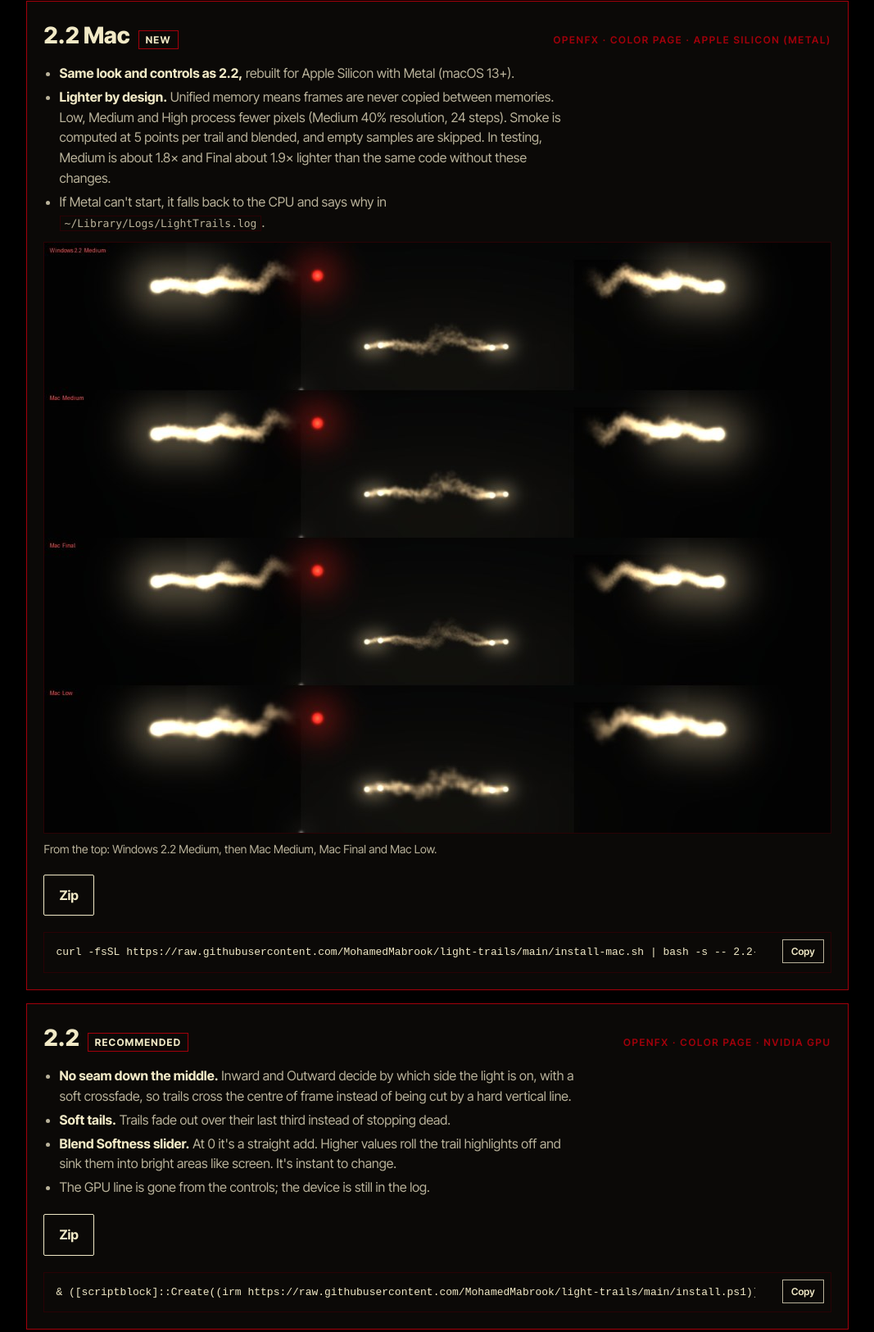
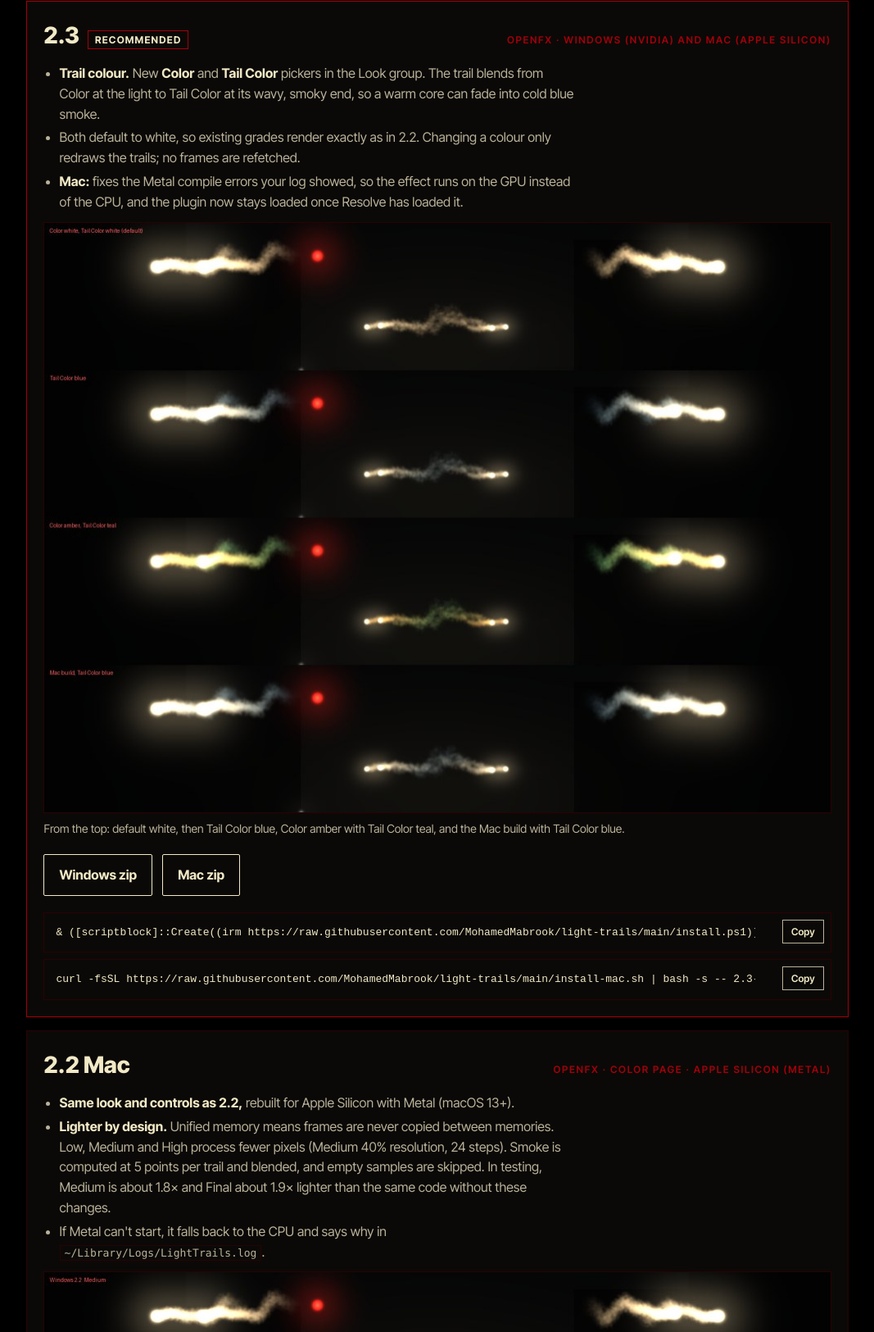
Before and after one commit to MohamedMabrook/light-trails, a plain HTML site: page index.html in a window 1280 px wide. Shown: the part 1963-3588 px from the top of the page at 82% size, without its empty margins (106-1173 px from the left). Drawn offline with Linux system fonts and the light colour scheme.

Commit message:
Add 2.3 (Windows + Mac): Color and Tail Color trail tints
- Look group: Color (core) and Tail Color (smoky end); the trail blends
  between them along its length, in both the static streak and Follow
  Motion paths. Default white renders bit-identically to 2.2.
- Colour changes redraw the trails only (cache keys include them).
- Mac 2.3 includes the Metal address-space fixes and the RTLD_NODELETE
  pin; lt-loadtest supports colour params.
- versions.json / versions-mac.txt: 2.3 is now recommended.

Co-Authored-By: Claude Opus 5.5 <noreply@anthropic.com>
Claude-Session: https://claude.ai/code/session_01MyTMwNPDxLGrY4wxjQizKu

```diff
--- a/index.html
+++ b/index.html
@@ -104,7 +104,20 @@
   <h2 id="versions">Versions</h2>
 
   <div class="card rec">
-    <div class="top"><div><span class="ver">2.2 Mac</span><span class="tag">New</span></div><span class="label">OpenFX · Color page · Apple Silicon (Metal)</span></div>
+    <div class="top"><div><span class="ver">2.3</span><span class="tag">Recommended</span></div><span class="label">OpenFX · Windows (NVIDIA) and Mac (Apple Silicon)</span></div>
+    <ul>
+      <li><b>Trail colour.</b> New <b>Color</b> and <b>Tail Color</b> pickers in the Look group. The trail blends from Color at the light to Tail Color at its wavy, smoky end, so a warm core can fade into cold blue smoke.</li>
+      <li>Both default to white, so existing grades render exactly as in 2.2. Changing a colour only redraws the trails; no frames are refetched.</li>
+      <li><b>Mac:</b> fixes the Metal compile errors your log showed, so the effect runs on the GPU instead of the CPU, and the plugin now stays loaded once Resolve has loaded it.</li>
+    </ul>
+    <figure><img src="img/v2.3_colors.jpg" alt="Trail colour examples" loading="lazy"><figcaption>From the top: default white, then Tail Color blue, Color amber with Tail Color teal, and the Mac build with Tail Color blue.</figcaption></figure>
+    <div class="row"><a class="btn ghost" href="versions/2.3/LightTrails-2.3-OFX-Windows.zip">Windows zip</a><a class="btn ghost" href="versions/2.3-mac/LightTrails-2.3-OFX-macOS.zip">Mac zip</a></div>
+    <div class="cmd"><pre id="c23">&amp; ([scriptblock]::Create((irm https://raw.githubusercontent.com/MohamedMabrook/light-trails/main/install.ps1))) -Version 2.3</pre><button data-copy="c23">Copy</button></div>
+    <div class="cmd" style="margin-top:8px"><pre id="c23m">curl -fsSL https://raw.githubusercontent.com/MohamedMabrook/light-trails/main/install-mac.sh | bash -s -- 2.3-mac</pre><button data-copy="c23m">Copy</button></div>
+  </div>
+
+  <div class="card">
+    <div class="top"><div><span class="ver">2.2 Mac</span></div><span class="label">OpenFX · Color page · Apple Silicon (Metal)</span></div>
     <ul>
       <li><b>Same look and controls as 2.2,</b> rebuilt for Apple Silicon with Metal (macOS 13+).</li>
       <li><b>Lighter by design.</b> Unified memory means frames are never copied between memories. Low, Medium and High process fewer pixels (Medium 40% resolution, 24 steps). Smoke is computed at 5 points per trail and blended, and empty samples are skipped. In testing, Medium is about 1.8× and Final about 1.9× lighter than the same code without these changes.</li>
@@ -115,8 +128,8 @@
     <div class="cmd"><pre id="c22m">curl -fsSL https://raw.githubusercontent.com/MohamedMabrook/light-trails/main/install-mac.sh | bash -s -- 2.2-mac</pre><button data-copy="c22m">Copy</button></div>
   </div>
 
-  <div class="card rec">
-    <div class="top"><div><span class="ver">2.2</span><span class="tag">Recommended</span></div><span class="label">OpenFX · Color page · NVIDIA GPU</span></div>
+  <div class="card">
+    <div class="top"><div><span class="ver">2.2</span></div><span class="label">OpenFX · Color page · NVIDIA GPU</span></div>
     <ul>
       <li><b>No seam down the middle.</b> Inward and Outward decide by which side the light is on, with a soft crossfade, so trails cross the centre of frame instead of being cut by a hard vertical line.</li>
       <li><b>Soft tails.</b> Trails fade out over their last third instead of stopping dead.</li>
@@ -176,8 +189,9 @@
     <table>
       <thead><tr><th>Version</th><th>Page</th><th>Renders on</th><th>Still lamps trail</th><th>Frames per tweak</th><th>Quality menu</th><th>Depth</th><th>Status</th></tr></thead>
       <tbody>
-        <tr><td><b>2.2 Mac</b></td><td>Color, Edit</td><td>Apple GPU (Metal)</td><td class="yes">Yes</td><td>1 (Inward, Outward, Up, Angle)</td><td class="yes">Yes, lighter presets</td><td class="yes">Yes</td><td>New, Mac</td></tr>
-        <tr><td><b>2.2</b></td><td>Color, Edit</td><td>GPU (CUDA)</td><td class="yes">Yes</td><td>1 (Inward, Outward, Up, Angle)</td><td class="yes">Yes</td><td class="yes">Yes</td><td>Recommended</td></tr>
+        <tr><td><b>2.3</b></td><td>Color, Edit</td><td>NVIDIA (CUDA) / Apple (Metal)</td><td class="yes">Yes</td><td>1 (Inward, Outward, Up, Angle)</td><td class="yes">Yes</td><td class="yes">Yes</td><td>Recommended, with trail colour</td></tr>
+        <tr><td>2.2 Mac</td><td>Color, Edit</td><td>Apple GPU (Metal)</td><td class="yes">Yes</td><td>1 (Inward, Outward, Up, Angle)</td><td class="yes">Yes, lighter presets</td><td class="yes">Yes</td><td>Superseded by 2.3</td></tr>
+        <tr><td><b>2.2</b></td><td>Color, Edit</td><td>GPU (CUDA)</td><td class="yes">Yes</td><td>1 (Inward, Outward, Up, Angle)</td><td class="yes">Yes</td><td class="yes">Yes</td><td>Superseded by 2.3</td></tr>
         <tr><td>2.1</td><td>Color, Edit</td><td>GPU (CUDA)</td><td class="yes">Yes</td><td>1 (Inward, Outward, Up, Angle)</td><td class="yes">Yes</td><td class="yes">Yes</td><td>Centre seam</td></tr>
         <tr><td>2.0</td><td>Color, Edit</td><td>GPU (CUDA)</td><td class="no">No</td><td>1 when cached, up to 13 after a reset</td><td class="yes">Yes</td><td class="yes">Yes</td><td>Suspected crash</td></tr>
         <tr><td>1.1</td><td>Color, Edit</td><td>GPU, CPU fallback</td><td class="no">No</td><td>13</td><td class="no">No</td><td class="no">No</td><td>Very slow</td></tr>
```
Also changed, not shown: versions.json (+15 -1 lines), img/v2.3_colors.jpg (added), versions-mac.txt, 4 other files.
